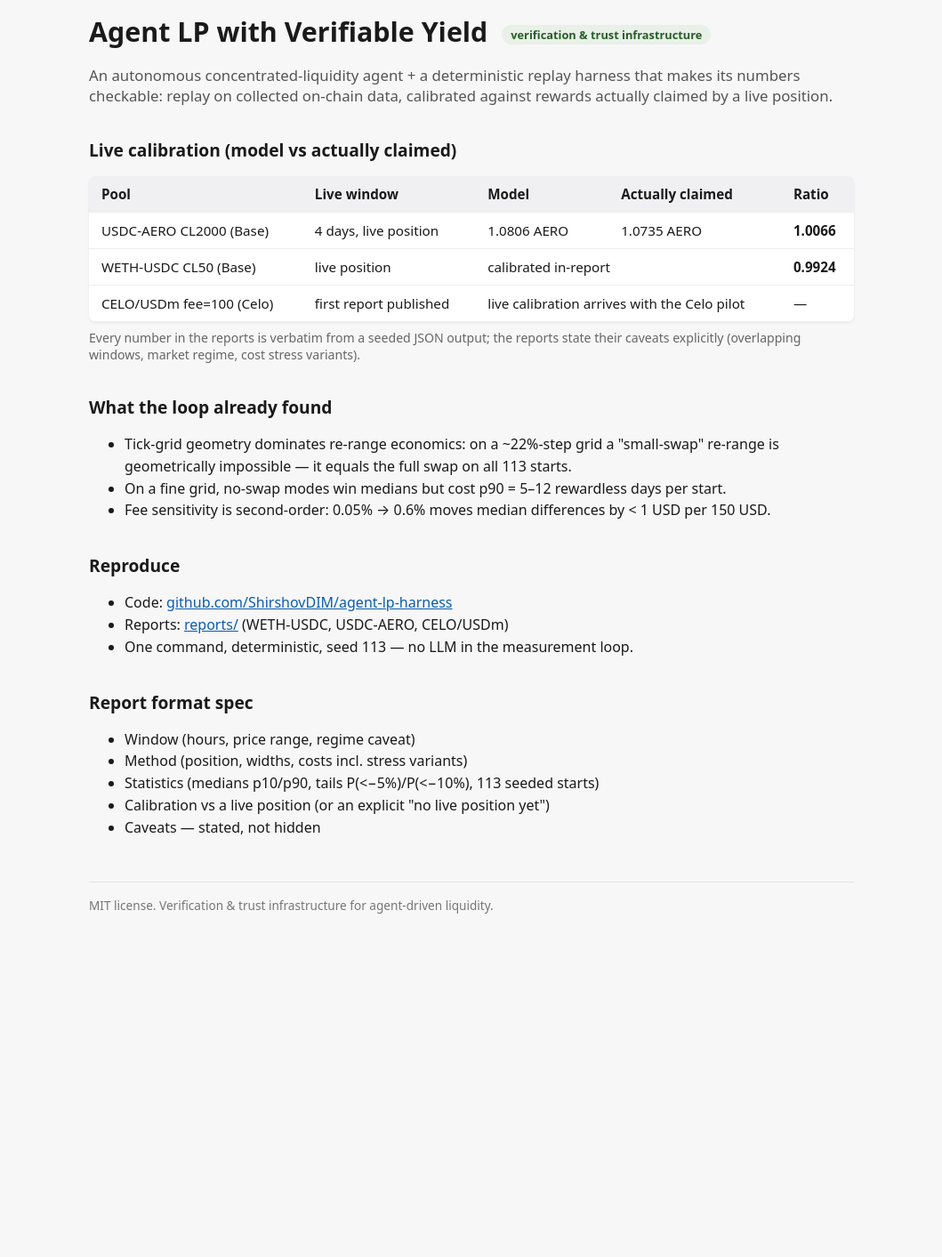
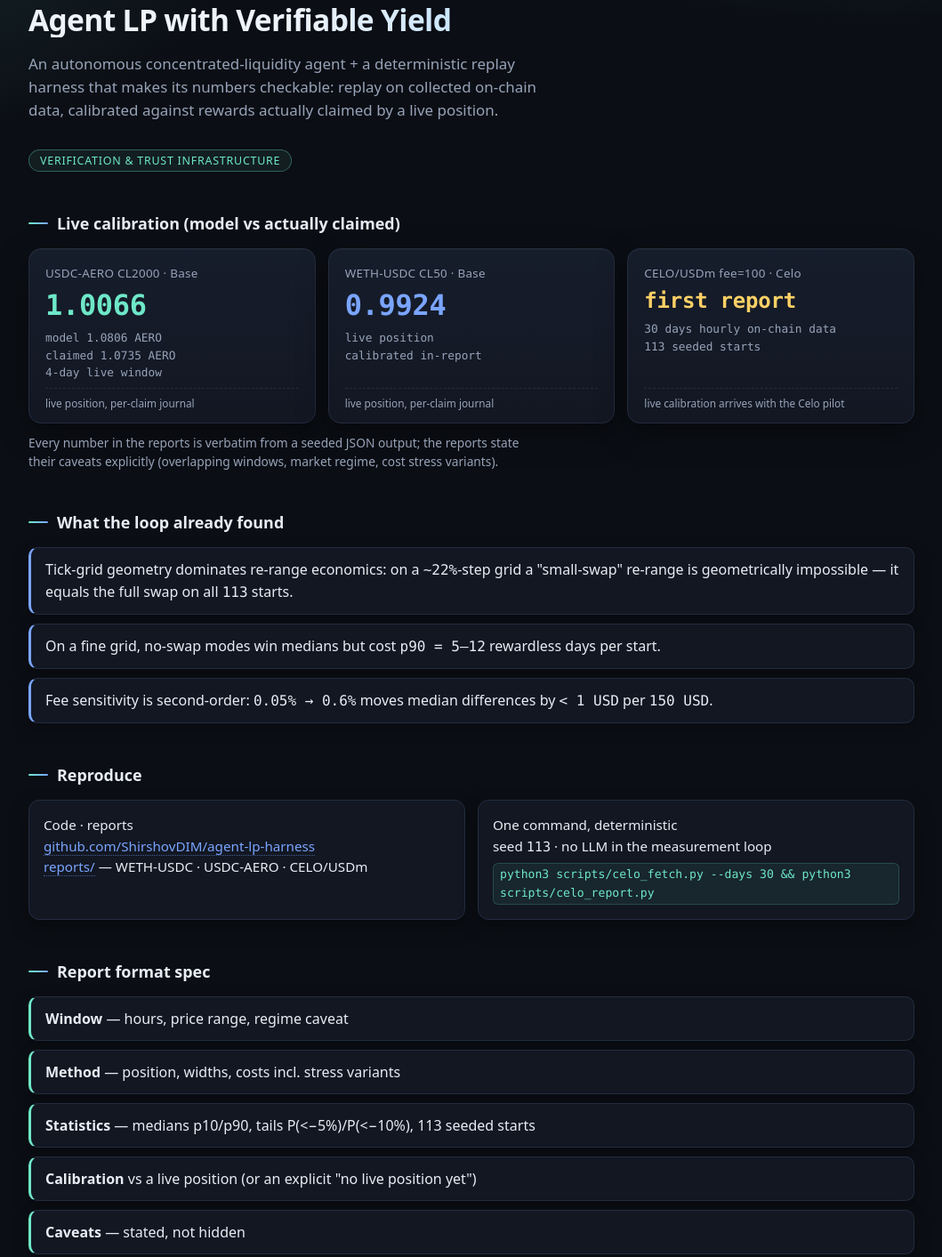
Before and after one commit to ShirshovDIM/agent-lp-harness, a plain HTML site: page docs/index.html in a window 1280 px wide. Shown: the part 53-1466 px from the top of the page at 89% size, without its empty margins (110-1169 px from the left). Before the commit the page ends 1160 px from the top, so only its background shows below. Drawn offline with Linux system fonts and the light colour scheme.

Commit message:
docs: dark-theme redesign of the Pages landing (cards, gradients, tabular mono numerals; content unchanged)
Co-Authored-By: Claude Code <noreply@anthropic.com>

```diff
--- a/docs/index.html
+++ b/docs/index.html
@@ -5,66 +5,155 @@
 <meta name="viewport" content="width=device-width, initial-scale=1">
 <title>Agent LP with Verifiable Yield</title>
 <style>
-  :root { color-scheme: light; }
-  body { font-family: system-ui, -apple-system, "Segoe UI", Roboto, sans-serif; margin: 0; background: #f7f7f8; color: #1a1a1a; }
-  main { max-width: 860px; margin: 0 auto; padding: 48px 20px 80px; }
-  h1 { font-size: 1.9rem; margin-bottom: 6px; }
-  .sub { color: #555; font-size: 1.05rem; margin-bottom: 28px; }
-  h2 { font-size: 1.2rem; margin-top: 36px; }
-  table { border-collapse: collapse; width: 100%; background: #fff; box-shadow: 0 1px 3px rgba(0,0,0,.08); border-radius: 8px; overflow: hidden; }
-  th, td { text-align: left; padding: 10px 14px; border-bottom: 1px solid #eee; font-size: .95rem; }
-  th { background: #f0f0f2; }
-  td.num { font-variant-numeric: tabular-nums; }
-  .note { font-size: .88rem; color: #666; margin-top: 8px; }
-  ul { line-height: 1.55; }
-  a { color: #0b5cad; }
-  .badge { display: inline-block; background: #e8f0e8; color: #275e27; border-radius: 999px; padding: 2px 10px; font-size: .8rem; margin-left: 8px; vertical-align: middle; }
-  footer { margin-top: 48px; font-size: .85rem; color: #777; border-top: 1px solid #e2e2e2; padding-top: 16px; }
+  :root {
+    color-scheme: dark;
+    --bg: #0b0e14;
+    --panel: #121722;
+    --panel-2: #161d2b;
+    --line: #232c3f;
+    --text: #e8ecf4;
+    --muted: #97a3b8;
+    --accent: #6ee7c8;
+    --accent-2: #7aa5ff;
+    --warn: #ffd166;
+    --mono: "JetBrains Mono", "Cascadia Code", ui-monospace, SFMono-Regular, Menlo, Consolas, monospace;
+  }
+  * { box-sizing: border-box; }
+  body {
+    margin: 0; background: var(--bg); color: var(--text);
+    font-family: system-ui, -apple-system, "Segoe UI", Roboto, sans-serif;
+    background-image:
+      radial-gradient(900px 420px at 85% -10%, rgba(122,165,255,.14), transparent 60%),
+      radial-gradient(700px 380px at 0% 0%, rgba(110,231,200,.10), transparent 55%);
+    background-repeat: no-repeat;
+  }
+  main { max-width: 1040px; margin: 0 auto; padding: 56px 22px 90px; }
+  header.hero { margin-bottom: 40px; }
+  h1 { font-size: 2.1rem; line-height: 1.15; margin: 0 0 10px; letter-spacing: -.02em;
+       background: linear-gradient(92deg, #eef2fa 30%, #9fd8ff 70%, #6ee7c8);
+       -webkit-background-clip: text; background-clip: text; color: transparent; }
+  .sub { color: var(--muted); font-size: 1.06rem; max-width: 62ch; line-height: 1.55; }
+  .badge { display: inline-block; border: 1px solid rgba(110,231,200,.35); color: var(--accent);
+           background: rgba(110,231,200,.07); border-radius: 999px; padding: 3px 12px;
+           font-size: .78rem; letter-spacing: .06em; text-transform: uppercase; margin-top: 14px; }
+  h2 { font-size: 1.12rem; margin: 46px 0 16px; color: var(--text);
+       display: flex; align-items: center; gap: 10px; }
+  h2::before { content: ""; width: 22px; height: 2px; border-radius: 2px;
+               background: linear-gradient(90deg, var(--accent), var(--accent-2)); }
+  .cards { display: grid; grid-template-columns: repeat(auto-fit, minmax(260px, 1fr)); gap: 14px; }
+  .card {
+    background: linear-gradient(180deg, var(--panel-2), var(--panel));
+    border: 1px solid var(--line); border-radius: 14px; padding: 18px 18px 14px;
+    box-shadow: 0 12px 34px rgba(0,0,0,.35), inset 0 1px 0 rgba(255,255,255,.04);
+    display: flex; flex-direction: column; gap: 8px; min-height: 150px;
+    transition: transform .18s ease, border-color .18s ease;
+  }
+  .card:hover { transform: translateY(-2px); border-color: #2e3a55; }
+  .card .pool { font-size: .84rem; color: var(--muted); letter-spacing: .02em; }
+  .card .ratio { font-family: var(--mono); font-size: 2.0rem; font-weight: 600;
+                 font-variant-numeric: tabular-nums; letter-spacing: -.01em; }
+  .card .ratio.ok { color: var(--accent); }
+  .card .ratio.ok2 { color: var(--accent-2); }
+  .card .ratio.pend { color: var(--warn); font-size: 1.5rem; }
+  .card .detail { font-family: var(--mono); font-size: .8rem; color: var(--muted);
+                  font-variant-numeric: tabular-nums; line-height: 1.5; }
+  .card .tag { margin-top: auto; font-size: .74rem; color: var(--muted);
+               border-top: 1px dashed var(--line); padding-top: 8px; }
+  .note { font-size: .86rem; color: var(--muted); margin-top: 12px; max-width: 72ch; line-height: 1.5; }
+  ul.list { list-style: none; padding: 0; display: grid; gap: 10px; }
+  ul.list li {
+    background: var(--panel); border: 1px solid var(--line); border-left: 3px solid var(--accent-2);
+    border-radius: 10px; padding: 12px 16px; line-height: 1.5; box-shadow: 0 6px 18px rgba(0,0,0,.25);
+  }
+  ul.list.spec li { border-left-color: var(--accent); }
+  ul.list b, .card b { font-weight: 600; }
+  a { color: var(--accent-2); text-decoration: none; border-bottom: 1px dotted rgba(122,165,255,.5); }
+  a:hover { color: #a9c6ff; }
+  .num { font-family: var(--mono); font-variant-numeric: tabular-nums; }
+  .repro { display: grid; grid-template-columns: repeat(auto-fit, minmax(240px, 1fr)); gap: 14px; margin-top: 4px; }
+  .repro .box { background: var(--panel); border: 1px solid var(--line); border-radius: 12px;
+                padding: 16px; box-shadow: 0 8px 22px rgba(0,0,0,.3); font-size: .95rem; line-height: 1.55; }
+  .repro code { font-family: var(--mono); font-size: .82rem; color: var(--accent);
+                background: rgba(110,231,200,.07); border: 1px solid rgba(110,231,200,.18);
+                border-radius: 6px; padding: 2px 7px; display: inline-block; margin-top: 6px; }
+  footer { margin-top: 52px; font-size: .82rem; color: var(--muted);
+           border-top: 1px solid var(--line); padding-top: 18px; display: flex;
+           justify-content: space-between; gap: 12px; flex-wrap: wrap; }
 </style>
 </head>
 <body>
 <main>
-  <h1>Agent LP with Verifiable Yield <span class="badge">verification &amp; trust infrastructure</span></h1>
-  <p class="sub">An autonomous concentrated-liquidity agent + a deterministic replay harness that
-  makes its numbers checkable: replay on collected on-chain data, calibrated against rewards
-  actually claimed by a live position.</p>
+  <header class="hero">
+    <h1>Agent LP with Verifiable Yield</h1>
+    <p class="sub">An autonomous concentrated-liquidity agent + a deterministic replay harness that
+    makes its numbers checkable: replay on collected on-chain data, calibrated against rewards
+    actually claimed by a live position.</p>
+    <span class="badge">verification &amp; trust infrastructure</span>
+  </header>
 
   <h2>Live calibration (model vs actually claimed)</h2>
-  <table>
-    <tr><th>Pool</th><th>Live window</th><th>Model</th><th>Actually claimed</th><th>Ratio</th></tr>
-    <tr><td>USDC-AERO CL2000 (Base)</td><td class="num">4 days, live position</td><td class="num">1.0806 AERO</td><td class="num">1.0735 AERO</td><td class="num"><b>1.0066</b></td></tr>
-    <tr><td>WETH-USDC CL50 (Base)</td><td class="num">live position</td><td class="num" colspan="2">calibrated in-report</td><td class="num"><b>0.9924</b></td></tr>
-    <tr><td>CELO/USDm fee=100 (Celo)</td><td class="num">first report published</td><td colspan="2">live calibration arrives with the Celo pilot</td><td class="num">—</td></tr>
-  </table>
+  <div class="cards">
+    <div class="card">
+      <div class="pool">USDC-AERO CL2000 · Base</div>
+      <div class="ratio ok">1.0066</div>
+      <div class="detail">model 1.0806 AERO<br>claimed 1.0735 AERO<br>4-day live window</div>
+      <div class="tag">live position, per-claim journal</div>
+    </div>
+    <div class="card">
+      <div class="pool">WETH-USDC CL50 · Base</div>
+      <div class="ratio ok2">0.9924</div>
+      <div class="detail">live position<br>calibrated in-report</div>
+      <div class="tag">live position, per-claim journal</div>
+    </div>
+    <div class="card">
+      <div class="pool">CELO/USDm fee=100 · Celo</div>
+      <div class="ratio pend">first report</div>
+      <div class="detail">30 days hourly on-chain data<br>113 seeded starts</div>
+      <div class="tag">live calibration arrives with the Celo pilot</div>
+    </div>
+  </div>
   <p class="note">Every number in the reports is verbatim from a seeded JSON output; the reports
   state their caveats explicitly (overlapping windows, market regime, cost stress variants).</p>
 
   <h2>What the loop already found</h2>
-  <ul>
-    <li>Tick-grid geometry dominates re-range economics: on a ~22%-step grid a "small-swap"
-        re-range is geometrically impossible — it equals the full swap on all 113 starts.</li>
-    <li>On a fine grid, no-swap modes win medians but cost p90 = 5–12 rewardless days per start.</li>
-    <li>Fee sensitivity is second-order: 0.05% → 0.6% moves median differences by &lt; 1 USD per 150 USD.</li>
+  <ul class="list">
+    <li>Tick-grid geometry dominates re-range economics: on a <span class="num">~22%</span>-step grid a
+        "small-swap" re-range is geometrically impossible — it equals the full swap on all
+        <span class="num">113</span> starts.</li>
+    <li>On a fine grid, no-swap modes win medians but cost <span class="num">p90 = 5–12</span> rewardless
+        days per start.</li>
+    <li>Fee sensitivity is second-order: <span class="num">0.05% → 0.6%</span> moves median differences
+        by <span class="num">&lt; 1 USD</span> per <span class="num">150 USD</span>.</li>
   </ul>
 
   <h2>Reproduce</h2>
-  <ul>
-    <li>Code: <a href="https://github.com/ShirshovDIM/agent-lp-harness">github.com/ShirshovDIM/agent-lp-harness</a></li>
-    <li>Reports: <a href="https://github.com/ShirshovDIM/agent-lp-harness/tree/main/reports">reports/</a>
-        (WETH-USDC, USDC-AERO, CELO/USDm)</li>
-    <li>One command, deterministic, seed 113 — no LLM in the measurement loop.</li>
+  <div class="repro">
+    <div class="box">
+      Code · reports<br>
+      <a href="https://github.com/ShirshovDIM/agent-lp-harness">github.com/ShirshovDIM/agent-lp-harness</a><br>
+      <a href="https://github.com/ShirshovDIM/agent-lp-harness/tree/main/reports">reports/</a> —
+      WETH-USDC · USDC-AERO · CELO/USDm
+    </div>
+    <div class="box">
+      One command, deterministic<br>
+      seed <span class="num">113</span> · no LLM in the measurement loop
+      <code>python3 scripts/celo_fetch.py --days 30 &amp;&amp; python3 scripts/celo_report.py</code>
+    </div>
+  </div>
+
+  <h2>Report format spec</h2>
+  <ul class="list spec">
+    <li><b>Window</b> — hours, price range, regime caveat</li>
+    <li><b>Method</b> — position, widths, costs incl. stress variants</li>
+    <li><b>Statistics</b> — medians p10/p90, tails P(&lt;−5%)/P(&lt;−10%), 113 seeded starts</li>
+    <li><b>Calibration</b> vs a live position (or an explicit "no live position yet")</li>
+    <li><b>Caveats</b> — stated, not hidden</li>
   </ul>
 
-  <h2>Report format spec</h2>
-  <ul>
-    <li>Window (hours, price range, regime caveat)</li>
-    <li>Method (position, widths, costs incl. stress variants)</li>
-    <li>Statistics (medians p10/p90, tails P(&lt;−5%)/P(&lt;−10%), 113 seeded starts)</li>
-    <li>Calibration vs a live position (or an explicit "no live position yet")</li>
-    <li>Caveats — stated, not hidden</li>
-  </ul>
-
-  <footer>MIT license. Verification &amp; trust infrastructure for agent-driven liquidity.</footer>
+  <footer>
+    <span>MIT license</span>
+    <span>Verification &amp; trust infrastructure for agent-driven liquidity</span>
+  </footer>
 </main>
 </body>
 </html>
```
